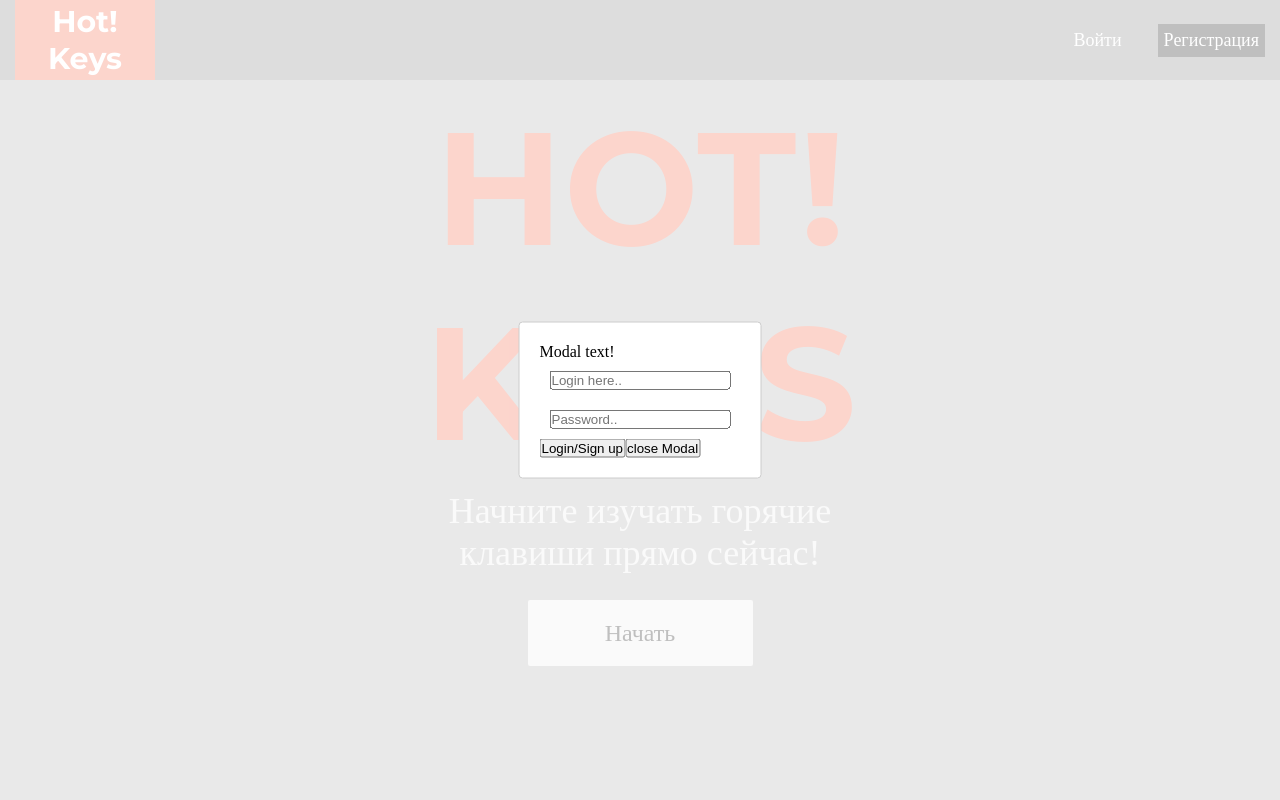
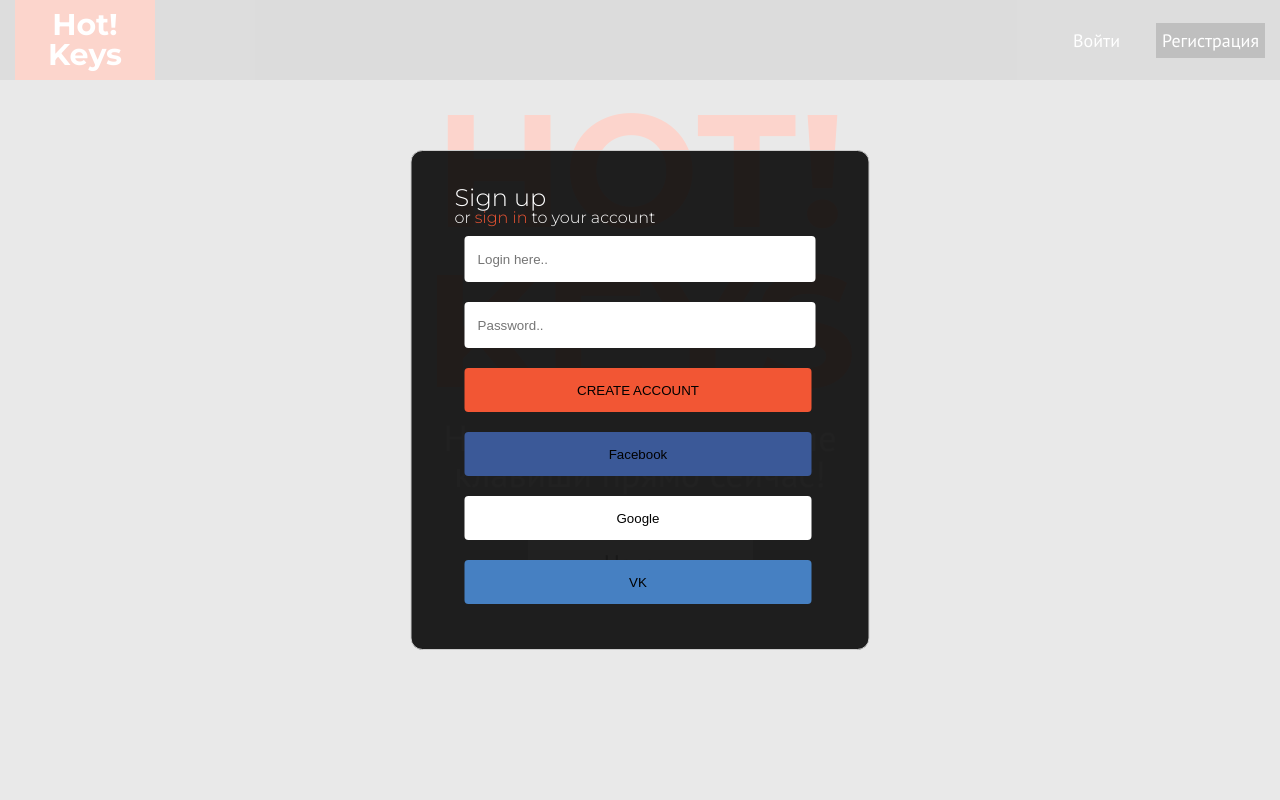
Before and after one commit to LeagueOfDevelopers/HotKeysFrontend, a React (Create React App) app in the folder hotkeys/: page / in a window 1280 px wide. Both pictures are taken after a click on the button "Регистрация". Shown: the top 800 px of the page. Built offline with nearby package versions, Linux system fonts and the light colour scheme.

Commit message:
closes #32 Test window added

```diff
--- a/hotkeys/src/App.css
+++ b/hotkeys/src/App.css
@@ -1,10 +1,3 @@
-@import url('https://fonts.googleapis.com/css?family=Montserrat:300,700');
-@import url('https://fonts.googleapis.com/css?family=PT+Sans:100');
-
-* {
-  margin: 0;
-   padding: 0;
- }
 
 .App {
   width: 100%;
--- a/hotkeys/src/App.js
+++ b/hotkeys/src/App.js
@@ -8,30 +8,16 @@ import HomePage from "./containers/HomePage/HomePage";
 import LearningWindow from './containers/LearningWindow/LearningWindow'
 import Footer from './containers/Footer/Footer'
 
+import GlobalStyle from './themes/globalStyles';
 import './App.css';
-import { loadTasks } from './actions';
-
-const testTasks = [
-  { "id": 1, "name": "ctrl+a", "answer": 65 },
-  { "id": 2, "name": "ctrl+b", "answer": 66 },
-  { "id": 3, "name": "ctrl+c", "answer": 67 },
-  { "id": 4, "name": "ctrl+d", "answer": 68 }]
-
-const mapDispatchToProps = dispatch => ({
-  loadTasks: (tasks) => dispatch(loadTasks(tasks)),
-})
 
 class App extends Component {
-
-  componentDidMount() {
-    this.props.loadTasks(testTasks)
-  }
-
 
   render() {
     return (
       <Fragment >
         <div className='App'>
+        <GlobalStyle />
           <Header />
 
           <Switch>
@@ -46,4 +32,4 @@ class App extends Component {
   }
 }
 
-export default withRouter(connect(null, mapDispatchToProps)(App));
+export default withRouter(App);
--- a/hotkeys/src/components/PriceColumns/PriceColumns.js
+++ b/hotkeys/src/components/PriceColumns/PriceColumns.js
@@ -7,7 +7,7 @@ const PriceColumns = (props) =>{
         <div id='bar-element'>
             <h1>Price</h1>
             <div id='column'></div>
-            <a href='#'>ПОСМОТРЕТЬ</a>
+            <a href='/'>ПОСМОТРЕТЬ</a>
         </div>
     )
 }
--- a/hotkeys/src/containers/Header/Header.css
+++ b/hotkeys/src/containers/Header/Header.css
@@ -16,6 +16,7 @@ ul{
 }
 .header-tabs{
     list-style: none;
+
 }
 
 .logo{
--- a/hotkeys/src/containers/Header/Header.js
+++ b/hotkeys/src/containers/Header/Header.js
@@ -1,18 +1,50 @@
 import React, { Component, Fragment } from 'react';
 import { NavLink } from 'react-router-dom';
 import { connect } from 'react-redux';
+
 import Modal from 'react-modal';
+import styled from 'styled-components';
 
-import './Header.css'
+import './Header.css';
+
+Modal.setAppElement('#root');
+
+const Input = styled.input`
+    margin: 10px;
+    width: 347px;
+    height: 44px;
+    border: none;
+    border-radius: 4px;
+    `;
+const ModalButton = styled.button`
+    margin: 10px;
+    width: 347px;
+    height: 44px;
+    border: none;
+    border-radius: 4px;
+    cursor: pointer;
+    background-color: ${props => props.bgColor}
+`;
 
 const customStyles = {
+    overlay: {
+        position: 'fixed',
+        top: 0,
+        left: 0,
+        right: 0,
+        bottom: 0,
+        backgroundColor: 'rgba(255, 255, 255, 0.75)'
+    },
     content: {
         top: '50%',
         left: '50%',
         right: 'auto',
         bottom: 'auto',
+        padding: '35px 43px 35px',
         marginRight: '-50%',
-        transform: 'translate(-50%, -50%)'
+        transform: 'translate(-50%, -50%)',
+        backgroundColor: 'rgba(0, 0, 0, 0.87)',
+        borderRadius: '12px'
     }
 };
 
@@ -53,29 +85,22 @@ class Header extends Component {
                     <Modal
                         isOpen={this.state.modalIsOpen}
                         style={customStyles}
-                    shouldCloseOnOverlayClick={true}
-                    shouldCloseOnEsc={true}
+                        onRequestClose={this.closeModal}
                     >
-                    <p>Modal text!</p>
+                        <p style={{ color: 'white', fontFamily: 'Montserrat', fontSize: 24 }}>Sign up</p>
+                        <p style={{ color: 'white', fontFamily: 'Montserrat' }}>or <a style={{ color: '#f25634', textDecoration: 'none' }} href='/'>sign in</a> to your account</p>
 
-                    <input
-                        type="text"
-                        className="Input"
-                        placeholder="Login here.."
-                        onChange={this.handleChange}
-                        style={{ margin: '10px' }} />
+                        <Input placeholder="   Login here.." onChange={this.handleChange} />
                         <br />
-
-                    <input
-                        type="text"
-                        className="Input"
-                        placeholder="Password.."
-                        onChange={this.handleChange}
-                        style={{ margin: '10px' }} />
+                        <Input placeholder="   Password.." onChange={this.handleChange} />
                         <br />
-
-                    <button className="Button" onClick={this.openModal}>Login/Sign up</button>
-                    <button className="Button" onClick={this.closeModal}>close Modal</button>
+                        <ModalButton bgColor={'#f25634'} onClick={this.openModal}>CREATE ACCOUNT</ModalButton>
+                        <br />
+                        <ModalButton bgColor={'#3b5998'} onClick={this.closeModal}>Facebook</ModalButton>
+                        <br />
+                        <ModalButton bgColor={'#ffffff'} onClick={this.closeModal}>Google</ModalButton>
+                        <br />
+                        <ModalButton bgColor={'#4680c2'} onClick={this.closeModal}>VK</ModalButton>
                     </Modal>
                 </div>
             </div>
--- a/hotkeys/src/containers/HomePage/HomePage.css
+++ b/hotkeys/src/containers/HomePage/HomePage.css
@@ -57,7 +57,7 @@ a{
 .grey-wrapper {
     background-color: #c4c4c4;
     height: 666px;
-    width: 940px;
+    width: 100%;
     margin: 0 auto 60px;
 }
 
--- a/hotkeys/src/containers/HomePage/HomePage.js
+++ b/hotkeys/src/containers/HomePage/HomePage.js
@@ -6,7 +6,6 @@ import PriceColumns from '../../components/PriceColumns/PriceColumns';
 import './HomePage.css';
 
 import hotkeys_mobile from '../../assets/images/HotKeys_mobile.png';
-import LearningWindow from '../LearningWindow/LearningWindow';
 
 class HomePage extends Component {
 
@@ -25,18 +24,18 @@ class HomePage extends Component {
                         <div className='quarter'>
                             <h1>Почему Hot!Keys</h1>
                             <p>Lorem ipsum dolor sit amet, consectetur adipiscing elit, sed do eiusmod tempor incididunt ut labore et dolore magna aliqua. </p>
-                            <a href='#'>ПОПРОБОВАТЬ</a>
+                            <a href='/'>ПОПРОБОВАТЬ</a>
                         </div>
-                        <div class="quarter" style={{backgroundColor: '#2e2e2e'}}>
+                        <div className="quarter" style={{backgroundColor: '#2e2e2e'}}>
 
                         </div>
-                        <div class="quarter" style={{backgroundColor: '#2e2e2e'}}>
+                        <div className="quarter" style={{backgroundColor: '#2e2e2e'}}>
 
                         </div>
-                        <div class="quarter">
+                        <div className="quarter">
                             <h1>Программы</h1>
                             <p>Lorem ipsum dolor sit amet, consectetur adipiscing elit, sed do eiusmod tempor incididunt ut labore et dolore magna aliqua. </p>
-                            <a href='#'>ПОСМОТРЕТЬ ВСЕ</a>
+                            <a href='/'>ПОСМОТРЕТЬ ВСЕ</a>
                         </div>
                     </div>
 
--- /dev/null
+++ b/hotkeys/src/themes/globalStyles.js
@@ -0,0 +1,53 @@
+import { createGlobalStyle } from 'styled-components'
+
+const GlobalStyle = createGlobalStyle`
+    @import url('https://fonts.googleapis.com/css?family=Montserrat:300,700');
+    @import url('https://fonts.googleapis.com/css?family=PT+Sans');
+
+    html, body, div, span, applet, object, iframe,
+h1, h2, h3, h4, h5, h6, p, blockquote, pre,
+a, abbr, acronym, address, big, cite, code,
+del, dfn, em, img, ins, kbd, q, s, samp,
+small, strike, strong, sub, sup, tt, var,
+b, u, i, center,
+dl, dt, dd, ol, ul, li,
+fieldset, form, label, legend,
+table, caption, tbody, tfoot, thead, tr, th, td,
+article, aside, canvas, details, embed,
+figure, figcaption, footer, header, hgroup,
+menu, nav, output, ruby, section, summary,
+time, mark, audio, video {
+	margin: 0;
+	padding: 0;
+	border: 0;
+	// font-size: 100%;
+	// font: inherit;
+	vertical-align: baseline;
+}
+/* HTML5 display-role reset for older browsers */
+article, aside, details, figcaption, figure,
+footer, header, hgroup, menu, nav, section {
+	display: block;
+}
+body {
+    line-height: 1;
+    font-family: Montserrat, PT Sans
+}
+ol, ul {
+	list-style: none;
+}
+blockquote, q {
+	quotes: none;
+}
+blockquote:before, blockquote:after,
+q:before, q:after {
+	content: '';
+	content: none;
+}
+table {
+	border-collapse: collapse;
+	border-spacing: 0;
+}
+
+  `
+export default GlobalStyle;
```
Also changed, not shown: hotkeys/package.json (+5 -2 lines), hotkeys/src/containers/LearningWindow/LearningWindow.js (+87 -54 lines), 1 other file (tests, documents, lock files or other folders). Lines whose indentation alone changed are shown as unchanged.
